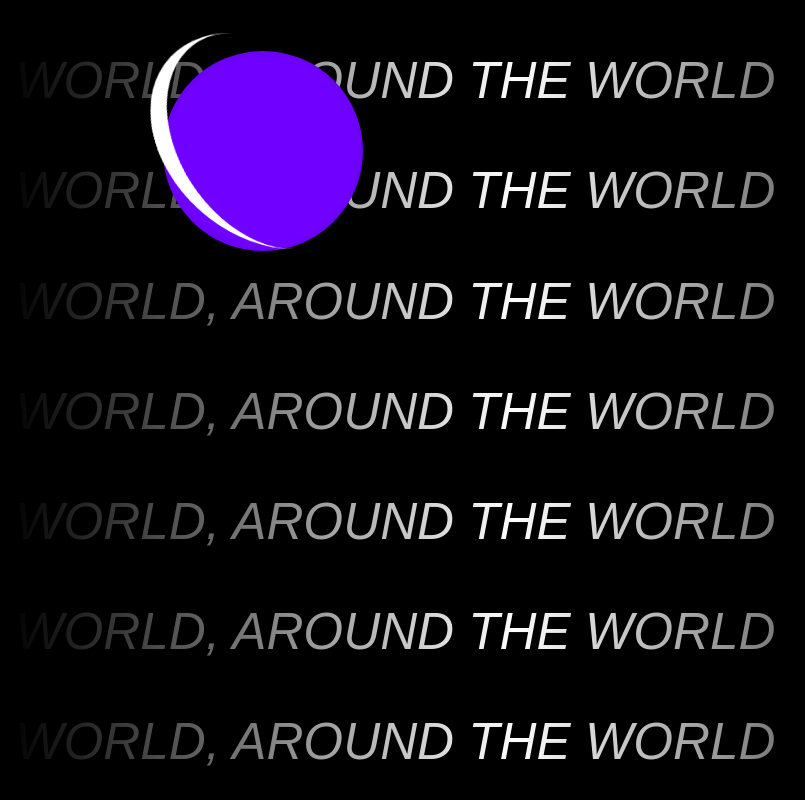
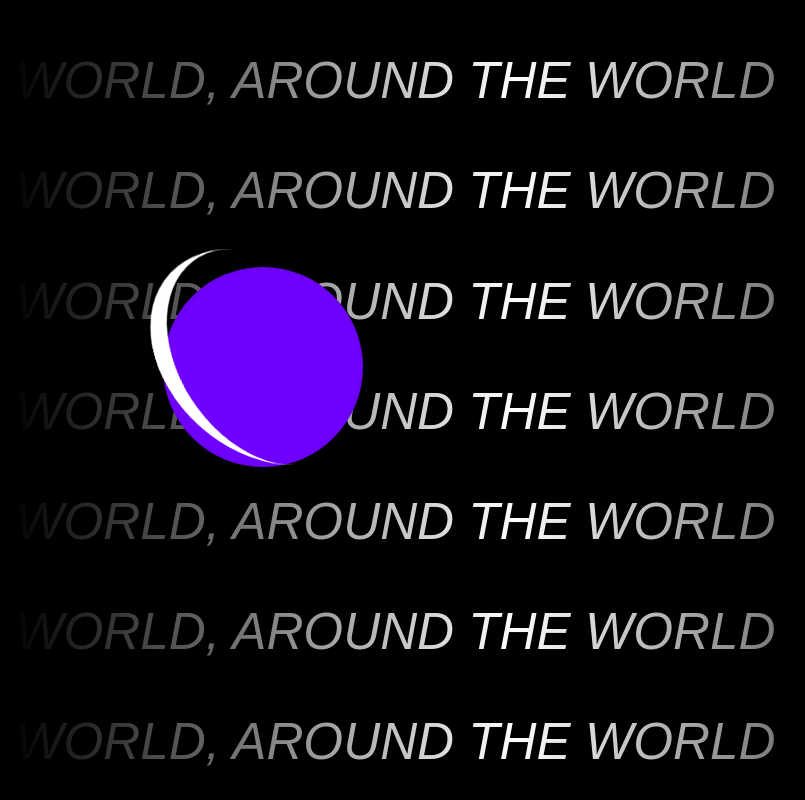
Before and after one commit to tizikpauline/js-experiment, a plain HTML site: page index.html in a window 1280 px wide. Shown: the top 800 px of the page, without its empty margins (421-1226 px from the left). Drawn offline with Linux system fonts and the light colour scheme.

Commit message:
Update index.html

```diff
--- a/index.html
+++ b/index.html
@@ -47,6 +47,7 @@
 
       a {
         margin-left: 45%;
+        margin-top: 27vh;
         width: 25vmin;
         height: 25vmin;
         position: fixed;
```
